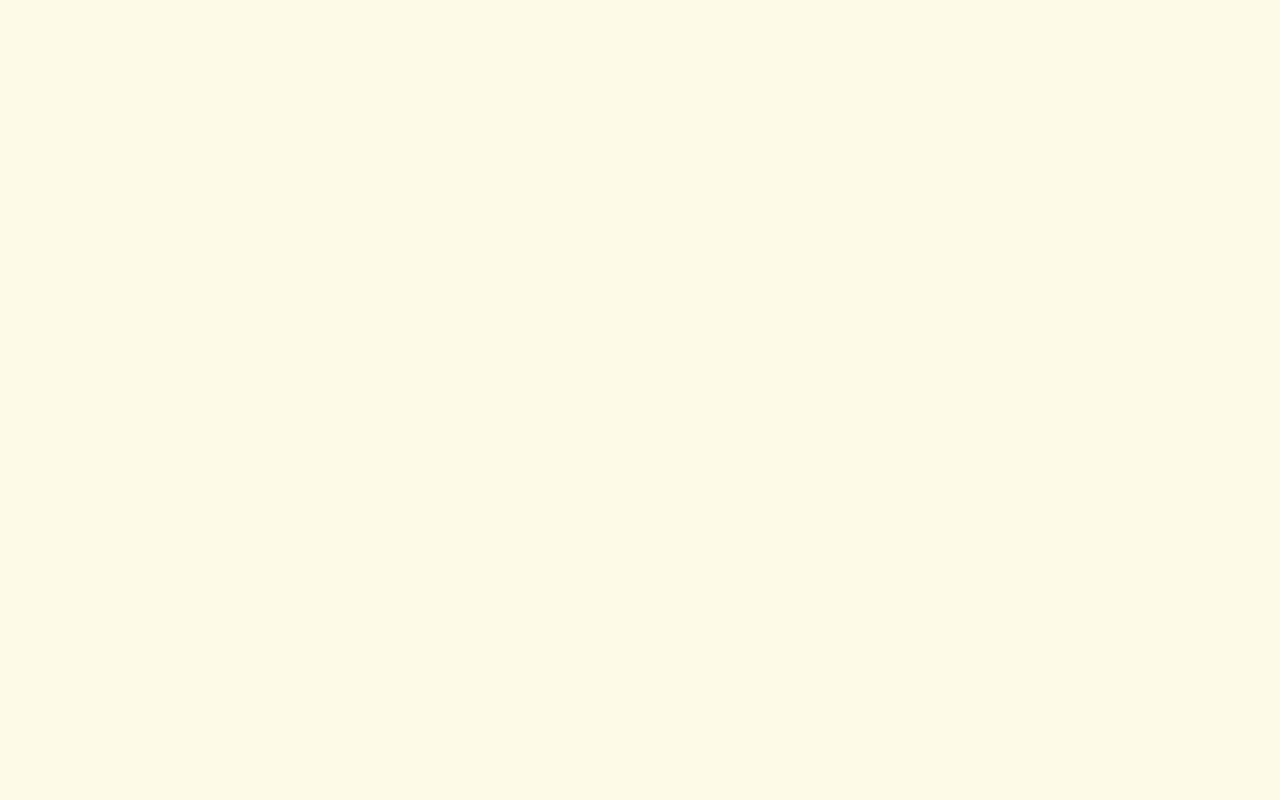
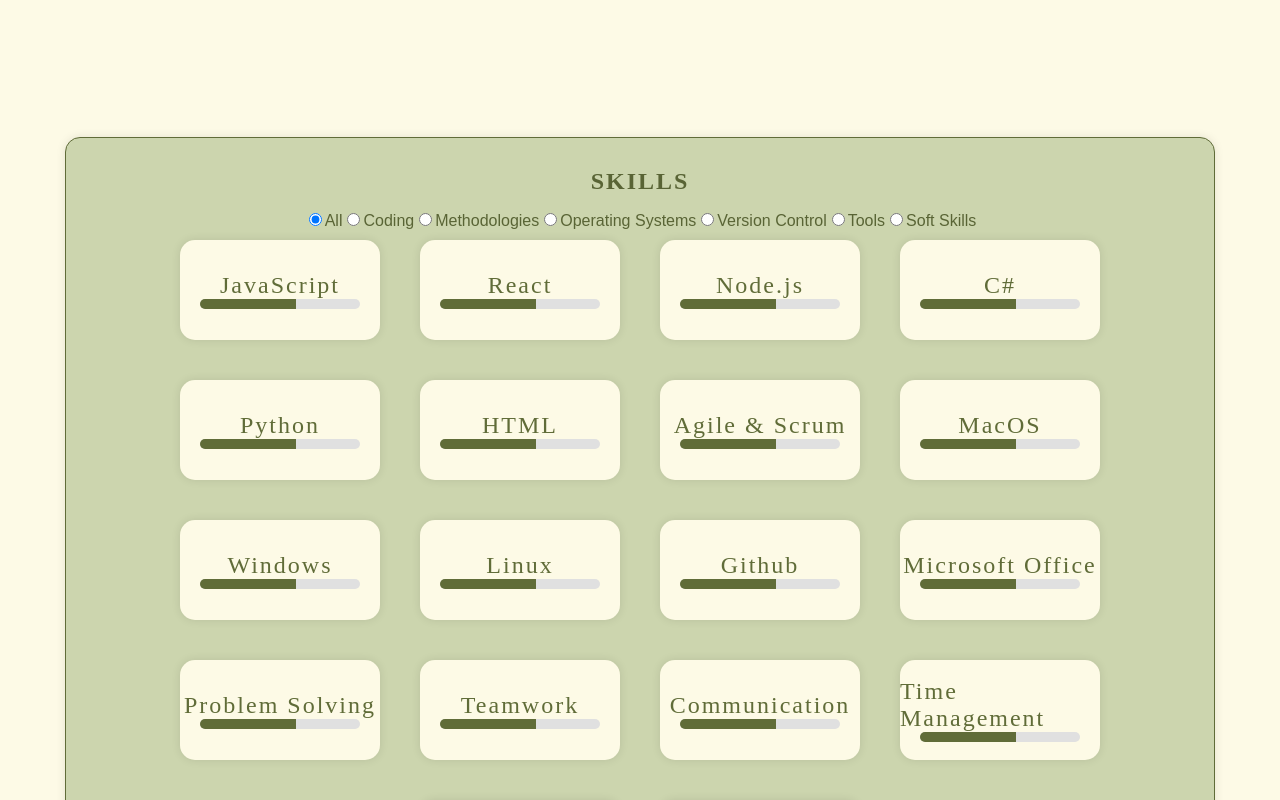
Before and after one commit to lehtio/portfolio, a React (Vite) app in the folder portfolio/: page /cv in a window 1280 px wide. Shown: the part 2840-3640 px from the top of the page. Before the commit the page ends 2735 px from the top, so only its background shows below. Built offline with nearby package versions, Linux system fonts and the light colour scheme.

Commit message:
radio buttons

```diff
--- a/portfolio/src/components/Skills.jsx
+++ b/portfolio/src/components/Skills.jsx
@@ -1,5 +1,18 @@
 import React, { useState } from 'react';
+import "../styles/LanguageSkills.css";
 
+
+/* drop-down selection!!! (corrected to the radio buttons ) <div className="filter-dropdown">
+        <select onChange={(e) => setFilter(e.target.value)} value={filter}>
+          <option value="all">All</option>
+          <option value="coding">Coding</option>
+          <option value="methodologies">Methodologies</option>
+          <option value="operating systems">Operating Systems</option>
+          <option value="version control">Version Control</option>
+          <option value="tools">Tools</option>
+          <option value="soft skills">Soft Skills</option>
+        </select>
+      </div> */
 
 const Skills = [
   { skill: "JavaScript", proficiency: 3, class: "coding" },
@@ -31,20 +44,48 @@
   const filteredSkills = filter === 'all' ? Skills : Skills.filter(skill => skill.class === filter);
 
   return (
-    <div className="language-main-card">
+    <div className="skill-main-card">
       <span className="language-title">Skills</span>
-      <div className="filter-dropdown">
-        <select onChange={(e) => setFilter(e.target.value)} value={filter}>
-          <option value="all">All</option>
-          <option value="coding">Coding</option>
-          <option value="methodologies">Methodologies</option>
-          <option value="operating systems">Operating Systems</option>
-          <option value="version control">Version Control</option>
-          <option value="tools">Tools</option>
-          <option value="soft skills">Soft Skills</option>
-        </select>
-      </div>
-      <div className="language-cards">
+
+
+
+      <div className="filtering-skills">
+        <label>
+          <input type="radio" name="filter" value="all" checked={filter === 'all'} onChange={(e) => setFilter(e.target.value)} />
+          All
+        </label>
+        <label>
+          <input type="radio" name="filter" value="coding" checked={filter === 'coding'} onChange={(e) => setFilter(e.target.value)} />
+          Coding
+        </label>
+        <label>
+          <input type="radio" name="filter" value="methodologies" checked={filter === 'methodologies'} onChange={(e) => setFilter(e.target.value)} />
+          Methodologies
+        </label>
+        <label>
+          <input type="radio" name="filter" value="operating systems" checked={filter === 'operating systems'} onChange={(e) => setFilter(e.target.value)} />
+          Operating Systems
+        </label>
+        <label>
+          <input type="radio" name="filter" value="version control" checked={filter === 'version control'} onChange={(e) => setFilter(e.target.value)} />
+          Version Control
+        </label>
+        <label>
+          <input type="radio" name="filter" value="tools" checked={filter === 'tools'} onChange={(e) => setFilter(e.target.value)} />
+          Tools
+        </label>
+        <label>
+          <input type="radio" name="filter" value="soft skills" checked={filter === 'soft skills'} onChange={(e) => setFilter(e.target.value)} />
+          Soft Skills
+        </label>
+
+
+        </div>
+
+
+
+
+      <div className="skill-cards">
         {filteredSkills.map((skill, index) => (
           <div className="language-card" key={index}>
             <span className="language-card-title">{skill.skill}</span>
--- a/portfolio/src/pages/CV.jsx
+++ b/portfolio/src/pages/CV.jsx
@@ -2,6 +2,7 @@
 import Opinnot from "../components/Opinnot.jsx";
 import Harrastukset from "../components/Harrastukset.jsx";
 import Tyokokemus from "../components/Tyokokemus.jsx";
+import Taidot from "../components/Skills.jsx";
 
 
 
@@ -19,6 +20,9 @@
 
         <h1>Vapaaehotistoiminta</h1>
         <Harrastukset />
+        <h1>Taidot</h1>
+        <Taidot />
+
         </div>
     );
   }
--- a/portfolio/src/pages/Home.jsx
+++ b/portfolio/src/pages/Home.jsx
@@ -7,6 +7,7 @@
 export default function Home() {
   return (
     <div className="main-content">
+      <h1>This is my portfolios fist page. The plan is to build my own portfolio and then finish the project with proper desing</h1>
       <InfoBox />
       <Projektit />
       <KieliTaito />
--- a/portfolio/src/styles/LanguageSkills.css
+++ b/portfolio/src/styles/LanguageSkills.css
@@ -85,22 +85,59 @@
 .progress-bar-fill:hover {
   height: 100%;
   background-color: #fdfae6;
-
 }
 
-.filter-buttons {
+
+
+
+
+.skill-main-card {
   display: flex;
   justify-content: center;
-  margin-bottom: 20px;
+  align-items: center;
+  flex-direction: column;
+  position: relative;
+  max-width: 85%;
+  padding: 30px;
+  border-radius: 15px;
+  box-shadow: 0 0 10px rgba(0, 0, 0, 0.1);
+  background-color: #ccd5ae;
+  border: 1px solid #606c38;
+  margin: 50px auto;
+  margin-bottom: 100px;
 }
 
-.filter-buttons button {
-  margin: 0 10px;
-  padding: 10px 20px;
-  background-color: #606c38;
-  color: white;
-  border: none;
-  border-radius: 5px;
+.skill-title {
+  font-size: 24px;
+  font-family: Kingdom;
+  text-transform: uppercase;
+  letter-spacing: 2px;
+  font-weight: bold;
+  margin-bottom: 15px;
+}
+
+.skill-cards {
+  display: flex;
+  flex-wrap: wrap;
+  justify-content: center;
+  align-items: center;
+  gap: 20px;
+}
+
+.language-card {
+  position: relative;
+  width: 200px;
+  height: 100px;
+  box-shadow: 0 0 10px rgba(0, 0, 0, 0.1);
+  border-radius: 15px;
+  background-color: #fdfae6;
+  margin: 10px;
+  display: flex;
+  flex-direction: column;
+  justify-content: center;
+  align-items: center;
+  font-size: 20px;
+  color: #606c38;
+  transition: all 0.3s;
   cursor: pointer;
-  transition: background-color 0.3s;
 }
```
